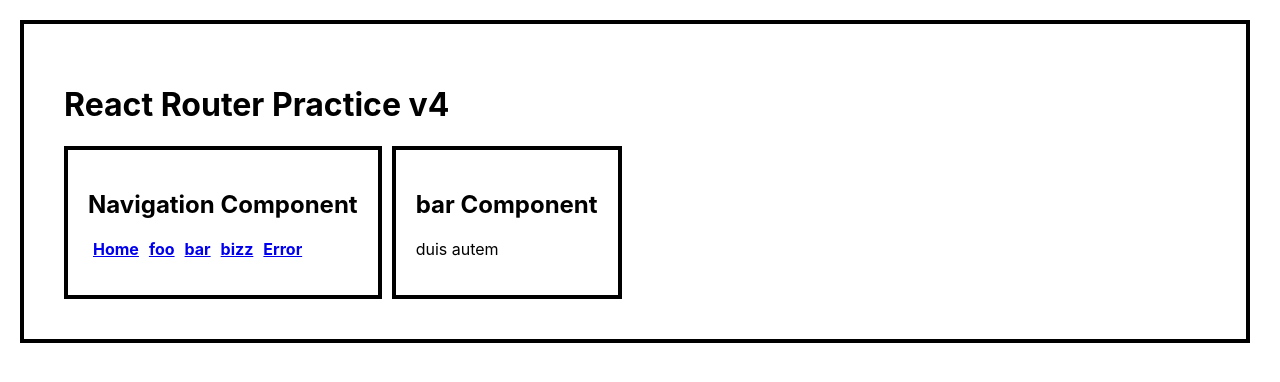
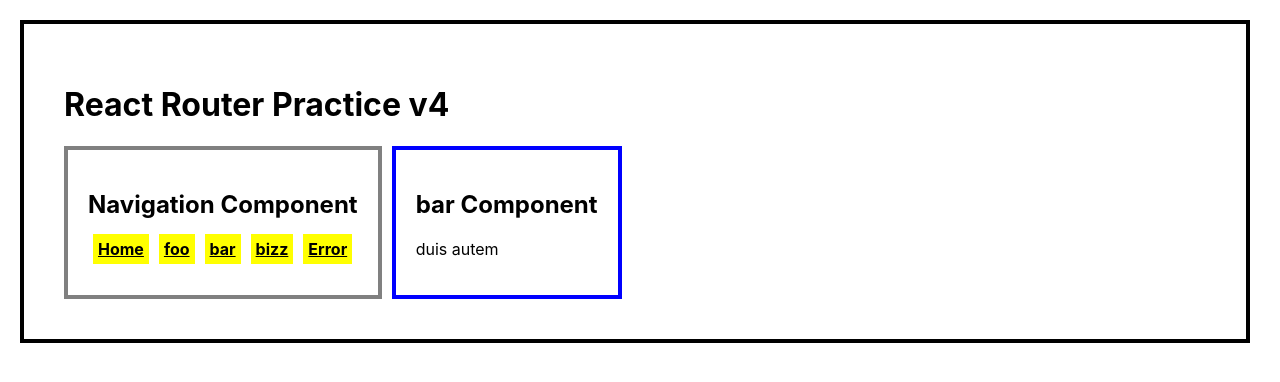
Before and after one commit to artificialarea/react-playground-revisited, a React (Create React App) app: page /child/bar in a window 1280 px wide. Shown: the top 382 px of the page. Built offline with nearby package versions, Linux system fonts and the light colour scheme.

Commit message:
minor update of css

```diff
--- a/src/router/App.css
+++ b/src/router/App.css
@@ -6,6 +6,18 @@
 
 h1 {
   width: 100%;
+}
+
+a {
+  padding: 5px;
+  margin: 5px;
+  font-weight: bold;
+  color: black;
+  background-color:yellow;
+}
+
+a:hover {
+  background-color: aqua;
 }
 
 nav, div {
@@ -18,7 +30,10 @@ nav, div {
   border: 4px solid red;
 }
 
-a {
-  padding: 5px;
-  font-weight: bold;
+nav {
+  border: 4px solid grey;
 }
+
+.child {
+  border: 4px solid blue;
+}
```
